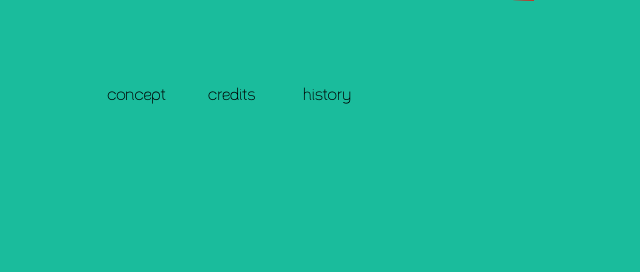
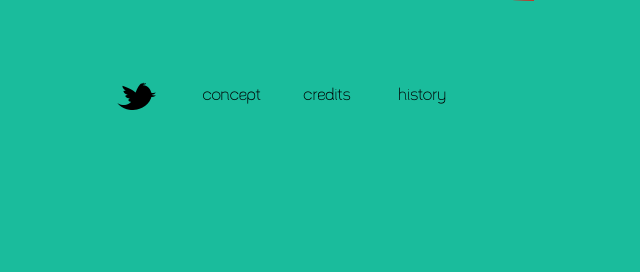
Before and after one commit to Frky/seventeen, a Django app: template website/primes/templates/primes/index.html in a window 1280 px wide. Shown: the part 505-777 px from the top of the page, without its empty margins (106-746 px from the left). Run offline with Django 3.2, Linux system fonts and the light colour scheme; the template is opened without the code that fills it, so the values that code supplies are empty.

Commit message:
Adding twitter link

```diff
--- a/website/primes/static/primes/css/style.css
+++ b/website/primes/static/primes/css/style.css
@@ -1,27 +1,34 @@
 /* Flat UI colors */
+/* Main font */
 @font-face {
   font-family: santor;
   src: url("../fonts/santor.otf");
 }
 
-/* line 36, ../scss/style.scss */
+/* Font for twitter icon */
+@font-face {
+  font-family: social;
+  src: url("../fonts/social_icons.ttf");
+}
+
+/* line 42, ../scss/style.scss */
 body {
   background-color: #1abc9c;
   font-family: santor;
 }
 
-/* line 44, ../scss/style.scss */
+/* line 50, ../scss/style.scss */
 header {
   font-size: 3em;
 }
 
-/* line 48, ../scss/style.scss */
+/* line 54, ../scss/style.scss */
 .e {
   color: #16a085;
 }
 
 /* Daily prime */
-/* line 56, ../scss/style.scss */
+/* line 62, ../scss/style.scss */
 .flip-container {
   width: 400px;
   height: 400px;
@@ -32,21 +39,21 @@ header {
 }
 
 /* flip the pane when hovered */
-/* line 68, ../scss/style.scss */
+/* line 74, ../scss/style.scss */
 .flip-container:hover .front .half.left, .flip-container.flip .front .half.left {
   -webkit-transform: rotateY(180deg);
   -moz-transform: rotateY(180deg);
   transform: rotateY(180deg);
 }
 
-/* line 75, ../scss/style.scss */
+/* line 81, ../scss/style.scss */
 .flip-container:hover .back .half.right, .flip-container.flip .back .half.right {
   -webkit-transform: rotateY(0deg);
   -moz-transform: rotateY(0deg);
   transform: rotateY(0deg);
 }
 
-/* line 83, ../scss/style.scss */
+/* line 89, ../scss/style.scss */
 div.today-prime {
   position: relative;
   border-style: solid 0px black;
@@ -55,44 +62,44 @@ div.today-prime {
   margin-top: 50px;
   text-align: center;
 }
-/* line 95, ../scss/style.scss */
+/* line 101, ../scss/style.scss */
 div.today-prime .front, div.today-prime .back {
   width: 400px;
   height: 400px;
   border-style: solid 0px black;
   border-radius: 200px;
 }
-/* line 105, ../scss/style.scss */
+/* line 111, ../scss/style.scss */
 div.today-prime .front, div.today-prime .back {
   position: absolute;
   top: 0;
   left: 0;
 }
-/* line 112, ../scss/style.scss */
+/* line 118, ../scss/style.scss */
 div.today-prime .half {
   height: 400px;
   width: 200px;
   display: table;
 }
-/* line 119, ../scss/style.scss */
+/* line 125, ../scss/style.scss */
 div.today-prime .text, div.today-prime .number {
   display: table-cell;
   vertical-align: middle;
   line-height: 30px;
 }
-/* line 125, ../scss/style.scss */
+/* line 131, ../scss/style.scss */
 div.today-prime .left .text {
   text-align: right;
   padding-left: 20px;
   padding-right: 10px;
 }
-/* line 131, ../scss/style.scss */
+/* line 137, ../scss/style.scss */
 div.today-prime .right .text {
   text-align: left;
   padding-left: 10px;
   padding-right: 20px;
 }
-/* line 139, ../scss/style.scss */
+/* line 145, ../scss/style.scss */
 div.today-prime .front .left {
   position: absolute;
   top: 0;
@@ -112,25 +119,25 @@ div.today-prime .front .left {
   -moz-backface-visibility: hidden;
   backface-visibility: hidden;
 }
-/* line 161, ../scss/style.scss */
+/* line 167, ../scss/style.scss */
 div.today-prime .front .right {
   border-radius: 0px 200px 200px 0px;
   position: absolute;
   top: 0;
   left: 200px;
 }
-/* line 170, ../scss/style.scss */
+/* line 176, ../scss/style.scss */
 div.today-prime .back {
   position: absolute;
 }
-/* line 173, ../scss/style.scss */
+/* line 179, ../scss/style.scss */
 div.today-prime .back .left {
   position: absolute;
   top: 0;
   left: 0;
   border-radius: 200px 0px 0px 200px;
 }
-/* line 181, ../scss/style.scss */
+/* line 187, ../scss/style.scss */
 div.today-prime .back .right {
   position: absolute;
   top: 0;
@@ -148,33 +155,33 @@ div.today-prime .back .right {
   transform-origin: 0px 0px;
 }
 
-/* line 204, ../scss/style.scss */
+/* line 210, ../scss/style.scss */
 .content {
   width: 70%;
   margin: auto;
   margin-top: 50px;
 }
 
-/* line 211, ../scss/style.scss */
+/* line 217, ../scss/style.scss */
 .menu-element:hover {
   cursor: pointer;
 }
 
-/* line 215, ../scss/style.scss */
+/* line 221, ../scss/style.scss */
 .old-prime:hover .hcontainer, .menu-element:hover .hcontainer {
   -webkit-transform: rotateY(180deg);
   -moz-transform: rotateY(180deg);
   transform: rotateY(180deg);
 }
 
-/* line 221, ../scss/style.scss */
+/* line 227, ../scss/style.scss */
 .old-prime:hover .vcontainer, .menu-element:hover .vcontainer {
   -webkit-transform: rotateX(-180deg);
   -moz-transform: rotateX(-180deg);
   transform: rotateX(-180deg);
 }
 
-/* line 227, ../scss/style.scss */
+/* line 233, ../scss/style.scss */
 .old-prime, .menu-element {
   margin: 10px;
   display: inline-block;
@@ -185,7 +192,7 @@ div.today-prime .back .right {
   -moz-perspective: 1000;
   perspective: 1000;
 }
-/* line 243, ../scss/style.scss */
+/* line 249, ../scss/style.scss */
 .old-prime .front, .old-prime .back, .menu-element .front, .menu-element .back {
   position: absolute;
   top: 0px;
@@ -196,7 +203,7 @@ div.today-prime .back .right {
   text-align: center;
   border-radius: 70px;
 }
-/* line 258, ../scss/style.scss */
+/* line 264, ../scss/style.scss */
 .old-prime .vcontainer, .old-prime .hcontainer, .menu-element .vcontainer, .menu-element .hcontainer {
   -webkit-transition: 0.6s;
   -moz-transition: 0.6s;
@@ -205,20 +212,20 @@ div.today-prime .back .right {
   -moz-transform-style: preserve-3d;
   transform-style: preserve-3d;
 }
-/* line 267, ../scss/style.scss */
+/* line 273, ../scss/style.scss */
 .old-prime .vcontainer, .menu-element .vcontainer {
   -webkit-transform-origin: 100% 35px;
   -moz-transform-origin: 100% 35px;
   transform-origin: 100% 35px;
 }
-/* line 273, ../scss/style.scss */
+/* line 279, ../scss/style.scss */
 .old-prime .front, .menu-element .front {
   z-index: 2;
   -webkit-backface-visibility: hidden;
   -moz-backface-visibility: hidden;
   backface-visibility: hidden;
 }
-/* line 280, ../scss/style.scss */
+/* line 286, ../scss/style.scss */
 .old-prime .hcontainer .back, .menu-element .hcontainer .back {
   -webkit-transform: rotateY(180deg);
   -moz-transform: rotateY(180deg);
@@ -227,7 +234,7 @@ div.today-prime .back .right {
   -moz-backface-visibility: hidden;
   backface-visibility: hidden;
 }
-/* line 289, ../scss/style.scss */
+/* line 295, ../scss/style.scss */
 .old-prime .vcontainer .back, .menu-element .vcontainer .back {
   z-index: 1;
   -webkit-transform: rotateX(180deg);
@@ -237,3 +244,14 @@ div.today-prime .back .right {
   -moz-backface-visibility: hidden;
   backface-visibility: hidden;
 }
+
+/* line 307, ../scss/style.scss */
+#twitter {
+  font-family: social;
+  font-size: 2.5em;
+}
+/* line 312, ../scss/style.scss */
+#twitter a {
+  text-decoration: none;
+  color: black;
+}
--- a/website/primes/static/primes/scss/style.scss
+++ b/website/primes/static/primes/scss/style.scss
@@ -27,10 +27,16 @@ $silver: #bdc3c7;
 $concrete: #95a5a6;
 $asbestos: #7f8c8d;
 
+/* Main font */
 @font-face {
     font-family: santor;
     src: url('../fonts/santor.otf');
+}
 
+/* Font for twitter icon */
+@font-face {
+    font-family: social;
+    src: url('../fonts/social_icons.ttf');
 }
 
 body {
@@ -297,3 +303,15 @@ div.today-prime {
     }
 
 }
+
+#twitter {
+
+    font-family: social;
+    font-size: 2.5em;
+
+    a {
+        text-decoration: none;
+        color: black;
+    }
+
+}
--- a/website/primes/templates/primes/index.html
+++ b/website/primes/templates/primes/index.html
@@ -58,6 +58,17 @@
 
     <div class="content">
 
+        <div class="menu-element" id="twitter">
+            <div class="hcontainer">
+                <div class="front" style="background-color: {{ p.frontcolor }};">
+                    <a href="http://twitter.com/17_prime">B</a>
+                </div>
+                <div class="back" style="background-color: {{ p.backcolor }};">
+                    <a href="http://twitter.com/17_prime">B</a>
+                </div>
+            </div>
+        </div>
+
         <div class="menu-element" id="concept">
             <div class="vcontainer">
                 <div class="front">
@@ -68,6 +79,7 @@
                 </div>
             </div>
         </div>
+
         <div class="menu-element" id="credits">
             <div class="hcontainer">
                 <div class="front">
@@ -78,6 +90,7 @@
                 </div>
             </div>
         </div>
+
         <div class="menu-element" id="history">
             <div class="vcontainer">
                 <div class="front" style="background-color: {{ p.frontcolor }};">
```
